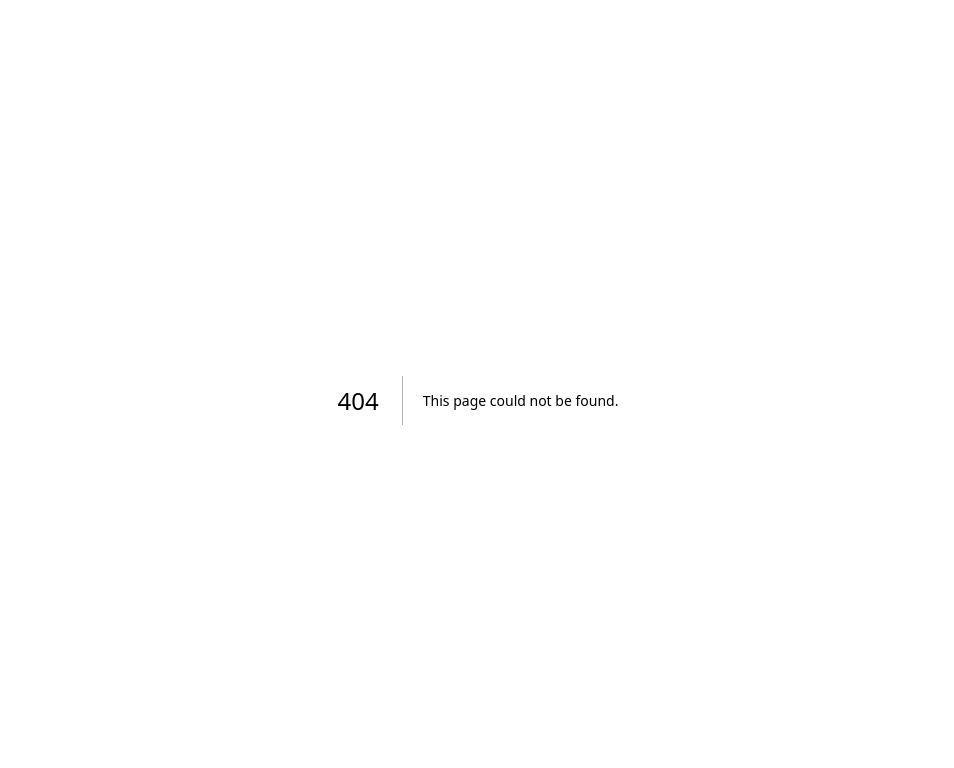
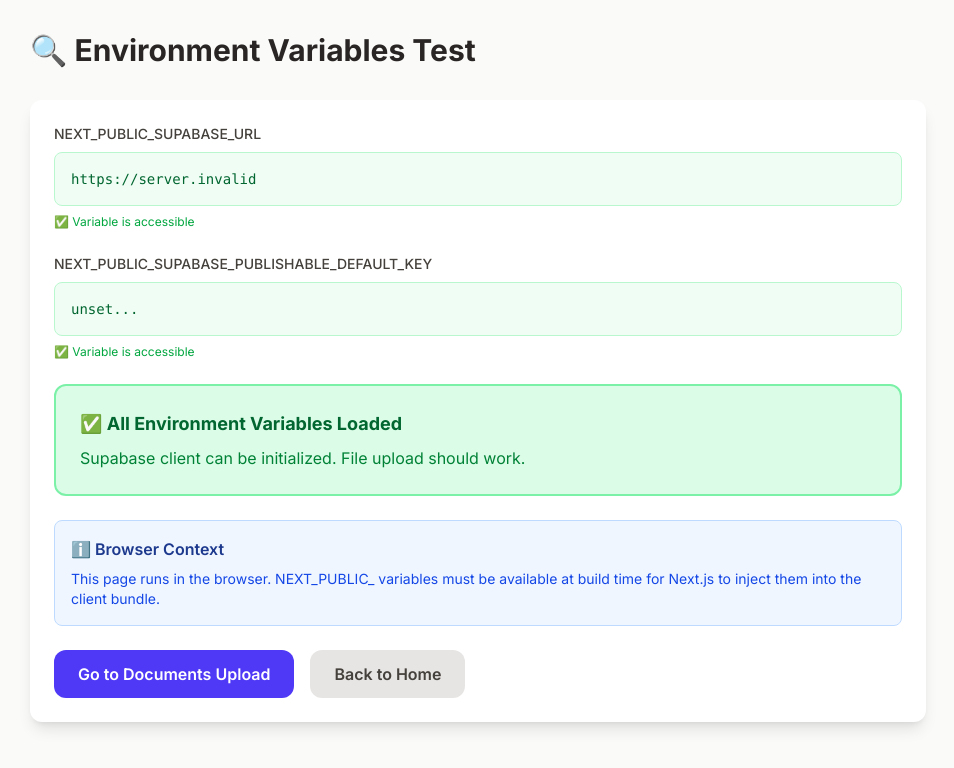
Before and after one commit to hieunb/giaphanguyenba, a Next.js app: page /test-env in a window 1280 px wide. Before the commit this address had no page. Shown: the top 768 px of the page, without its empty margins (162-1116 px from the left). Built offline with nearby package versions, Linux system fonts and the light colour scheme; no server answers; a web font is replaced by a local one.

Commit message:
feat: Add environment variables test page at /test-env

```diff
--- /dev/null
+++ b/app/test-env/page.tsx
@@ -0,0 +1,114 @@
+'use client';
+
+/**
+ * Test page to verify environment variables are accessible in client-side
+ * Access: http://localhost:3000/test-env
+ */
+
+export default function TestEnvPage() {
+  const supabaseUrl = process.env.NEXT_PUBLIC_SUPABASE_URL;
+  const supabaseKey = process.env.NEXT_PUBLIC_SUPABASE_PUBLISHABLE_DEFAULT_KEY;
+
+  return (
+    <div className="min-h-screen p-8 bg-stone-50">
+      <div className="max-w-4xl mx-auto">
+        <h1 className="text-3xl font-bold mb-8 text-stone-800">
+          🔍 Environment Variables Test
+        </h1>
+
+        <div className="bg-white rounded-xl shadow-lg p-6 space-y-6">
+          {/* Supabase URL */}
+          <div>
+            <label className="block text-sm font-medium text-stone-700 mb-2">
+              NEXT_PUBLIC_SUPABASE_URL
+            </label>
+            <div className={`p-4 rounded-lg font-mono text-sm ${
+              supabaseUrl
+                ? 'bg-green-50 border border-green-200 text-green-800'
+                : 'bg-red-50 border border-red-200 text-red-800'
+            }`}>
+              {supabaseUrl || '❌ NOT SET'}
+            </div>
+            {supabaseUrl && (
+              <p className="mt-2 text-xs text-green-600">✅ Variable is accessible</p>
+            )}
+          </div>
+
+          {/* Supabase Anon Key */}
+          <div>
+            <label className="block text-sm font-medium text-stone-700 mb-2">
+              NEXT_PUBLIC_SUPABASE_PUBLISHABLE_DEFAULT_KEY
+            </label>
+            <div className={`p-4 rounded-lg font-mono text-sm break-all ${
+              supabaseKey
+                ? 'bg-green-50 border border-green-200 text-green-800'
+                : 'bg-red-50 border border-red-200 text-red-800'
+            }`}>
+              {supabaseKey ? `${supabaseKey.substring(0, 50)}...` : '❌ NOT SET'}
+            </div>
+            {supabaseKey && (
+              <p className="mt-2 text-xs text-green-600">✅ Variable is accessible</p>
+            )}
+          </div>
+
+          {/* Test Status */}
+          <div className={`p-6 rounded-xl ${
+            supabaseUrl && supabaseKey
+              ? 'bg-green-100 border-2 border-green-300'
+              : 'bg-red-100 border-2 border-red-300'
+          }`}>
+            {supabaseUrl && supabaseKey ? (
+              <div>
+                <h3 className="text-lg font-bold text-green-800 mb-2">
+                  ✅ All Environment Variables Loaded
+                </h3>
+                <p className="text-green-700">
+                  Supabase client can be initialized. File upload should work.
+                </p>
+              </div>
+            ) : (
+              <div>
+                <h3 className="text-lg font-bold text-red-800 mb-2">
+                  ❌ Missing Environment Variables
+                </h3>
+                <p className="text-red-700 mb-4">
+                  Environment variables are not accessible. Docker may need to be rebuilt with --build-arg.
+                </p>
+                <div className="bg-red-50 p-4 rounded-lg border border-red-200">
+                  <p className="text-sm font-mono text-red-900">
+                    docker compose up -d --build
+                  </p>
+                </div>
+              </div>
+            )}
+          </div>
+
+          {/* Browser Info */}
+          <div className="bg-blue-50 border border-blue-200 rounded-lg p-4">
+            <h3 className="font-semibold text-blue-900 mb-2">ℹ️ Browser Context</h3>
+            <p className="text-sm text-blue-700">
+              This page runs in the browser. NEXT_PUBLIC_ variables must be available at build time
+              for Next.js to inject them into the client bundle.
+            </p>
+          </div>
+
+          {/* Actions */}
+          <div className="flex gap-4">
+            <a
+              href="/dashboard/admin/documents"
+              className="px-6 py-3 bg-indigo-600 text-white rounded-xl font-semibold hover:bg-indigo-700 transition-colors"
+            >
+              Go to Documents Upload
+            </a>
+            <a
+              href="/"
+              className="px-6 py-3 bg-stone-200 text-stone-700 rounded-xl font-semibold hover:bg-stone-300 transition-colors"
+            >
+              Back to Home
+            </a>
+          </div>
+        </div>
+      </div>
+    </div>
+  );
+}
```
